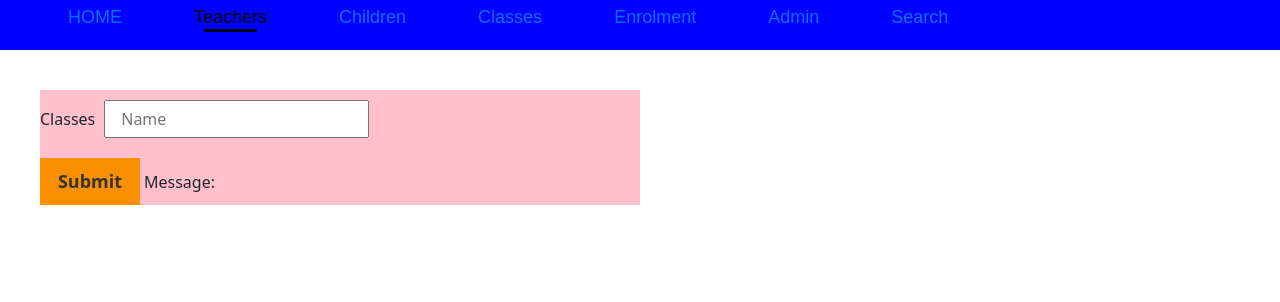
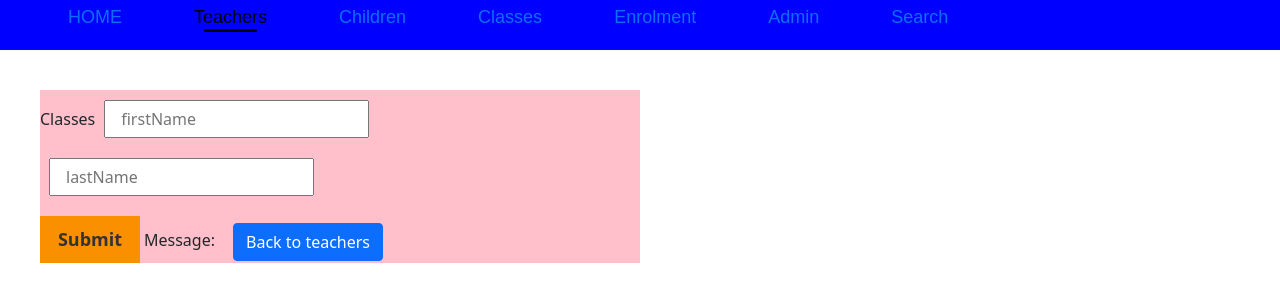
Before and after one commit to hxinqc/garderie-Xin-Hani, a React (Create React App) app in the folder garderiefrontend/: page /Teachers/addTeacher in a window 1280 px wide. Shown: the top 302 px of the page. Built offline with nearby package versions, Linux system fonts and the light colour scheme.

Commit message:
FrontEnd Add teacher and delete, list

```diff
--- a/garderiefrontend/src/component/teacher/AddTeacher.js
+++ b/garderiefrontend/src/component/teacher/AddTeacher.js
@@ -1,12 +1,18 @@
 import React, { useState } from "react";
 import styled from "styled-components";
+import { Link } from "react-router-dom";
 // import { useNavigate } from 'react-router-dom';
 
 export default function AddTeacher() {
-  const[name, setName] = useState(null);
-  const[openDate, setOpenDate] = useState(null);
-  const[message, setMessage] = useState(null);
+  const[firstName, setFirstName] = useState(null);
+  const[lastName, setLastName] = useState(null);
+  const [message, setMessage] = useState(null);
   var lastStatus;
+
+  function resetForm() {
+    setFirstName(null);
+    setLastName(null);
+  };
 
   const btnConfirm = (ev) => {
     ev.preventDefault();
@@ -14,8 +20,9 @@ export default function AddTeacher() {
     fetch("http://localhost:8080/teacher", {
         method: "POST",
         body: JSON.stringify({
-            name: name,
-            openDate: openDate
+            firstName: firstName,
+            lastName: lastName,
+            isActive: true
         }),
         headers: {
             "Content-Type": "application/json",
@@ -30,11 +37,9 @@ export default function AddTeacher() {
         console.log(lastStatus);
         if(lastStatus === 201){
             localStorage.setItem('data', JSON.stringify(data.data));
-            // history('/confirmed');
             console.log(data.data);
-            setMessage('New class added.');
-            setName(null);
-            setOpenDate(null);
+            setMessage('New teacher added.');
+            resetForm();
         }
     })
     .catch(err => {
@@ -47,12 +52,20 @@ export default function AddTeacher() {
     <Form onSubmit={(ev) =>{btnConfirm(ev)}}>
     <div style={{width:"600px", backgroundColor:"pink"}}>Classes
       <Label>
-        <Input required placeholder="Name" type="text" value={name!=null?name:''} onChange={(e)=>setName(e.target.value)} />
+        <Input required placeholder="firstName" type="text" value={firstName!=null?firstName:''}
+        onChange={(e)=>setFirstName(e.target.value)} />
+      </Label>
+      <br/>
+      <Label>
+        <Input required placeholder="lastName" type="text" value={lastName!=null?lastName:''}
+        onChange={(e)=>setLastName(e.target.value)} />
       </Label>
       <br/>
 
       <Button type="submit">Submit</Button>
       <Label>Message: {message} </Label>
+
+      <Link className="btn btn-primary mx-2" to={"/Teachers"} >Back to teachers</Link>
     </div>
     </Form>
   )
--- a/garderiefrontend/src/component/teacher/TeacherHome.js
+++ b/garderiefrontend/src/component/teacher/TeacherHome.js
@@ -3,7 +3,6 @@ import { Link, useParams } from "react-router-dom";
 
 const TeacherHome = () => {
   const [teachers, setTeachers] = useState([]);
-  const [teacher, setTeacher] = useState([]);
 
   const { id } = useParams();
 
@@ -11,25 +10,37 @@ const TeacherHome = () => {
     loadTeachers();
   }, []);
 
-  const loadTeachers = async () => {
-    await fetch("https://localhost8080/teacher")
+  const loadTeachers = async() => {
+    await fetch("http://localhost:8080/teacher")
       .then((resp) => resp.json())
-      .then((resp) => {
-        setTeachers(resp.data);
+      .then((data) => {
+        console.log(data);
+        setTeachers(data);
+      })
+      .catch(err => {
+        console.log("we have a problem " + err.message);
       });
   };
 
-  const deleteTeacher = async (id) => {
-    await fetch(`http://localhost:8080/teacher/${id}`, {
+  const deleteTeacher=(id) => {
+    if (!window.confirm("Are you sure to delete this teacher?")) {
+      return;
+    }
+    fetch(`http://localhost:8080/teacher/${id}`, {
       method: "DELETE",
       headers: { "Content-Type": "application/json" },
     })
-      .then((res) => res.json())
-      .catch((err) => {
-        console.log("we have a problem " + err.message);
-      });
+    .then((res) => {
+      if (res.status === 500) {
+        alert('This teacher maybe still in one class, please check before deleting.');
+        return;
+      }
+      loadTeachers();
+    })
+    .catch((err) => {
+      console.log("we have a problem " + err.message);
+    });
 
-    loadTeachers();
   };
 
   return (
@@ -47,13 +58,13 @@ const TeacherHome = () => {
           </thead>
           <tbody>
             {teachers.map((teacher, index) => (
-              <tr>
-                <th scope="row" key={index}>
+              <tr key={teacher.id}>
+                <td>
                   {index + 1}
-                </th>
+                </td>
                 <td>{teacher.firstName}</td>
                 <td>{teacher.lastName}</td>
-                <td>{teacher.isActive}</td>
+                <td>{teacher.active ? "true": "false"}</td>
                 <td>
                   <Link
                     className="btn btn-primary mx-2"
```
Also changed, not shown: 1 other file (tests, documents, lock files or other folders).
